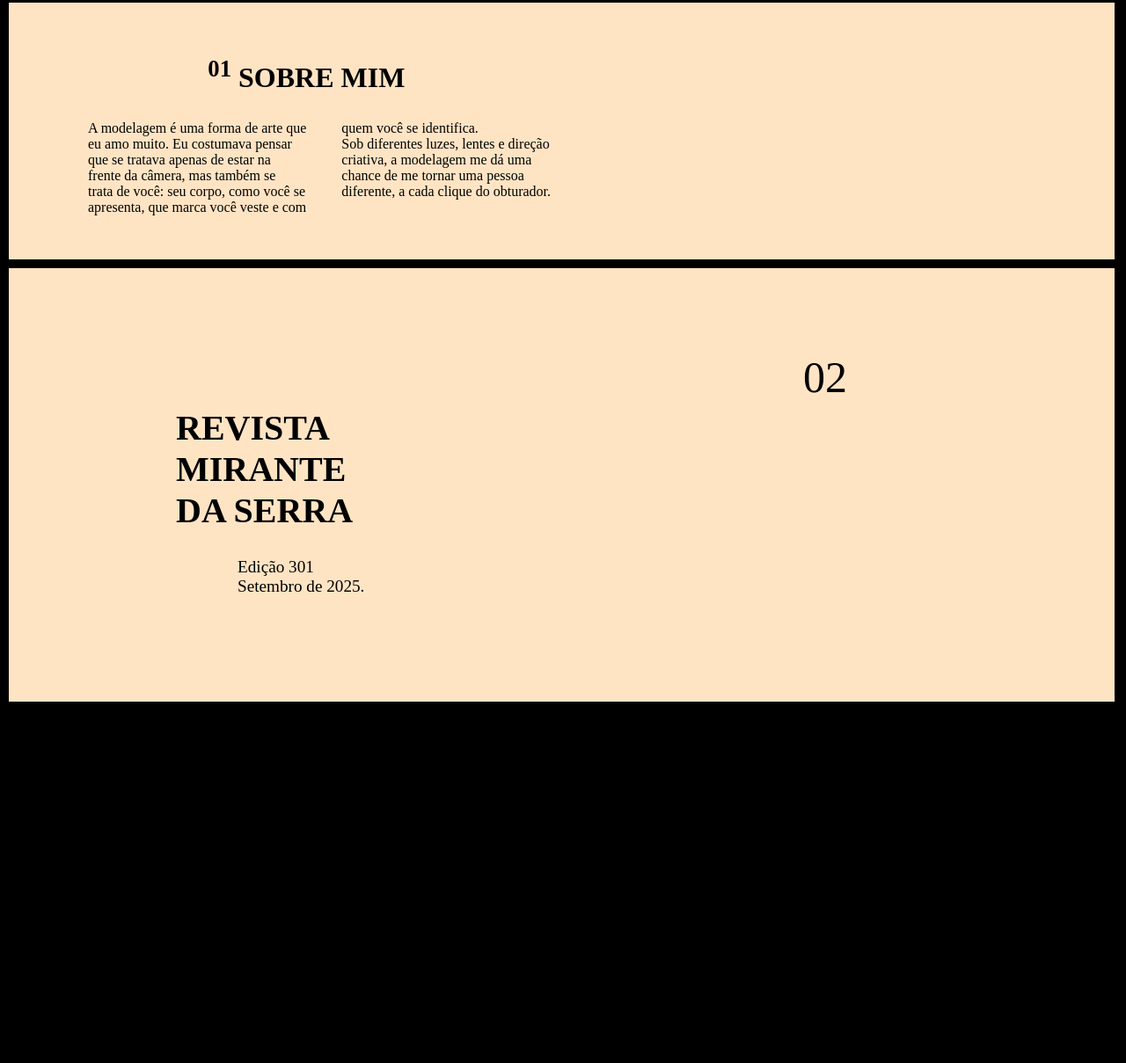
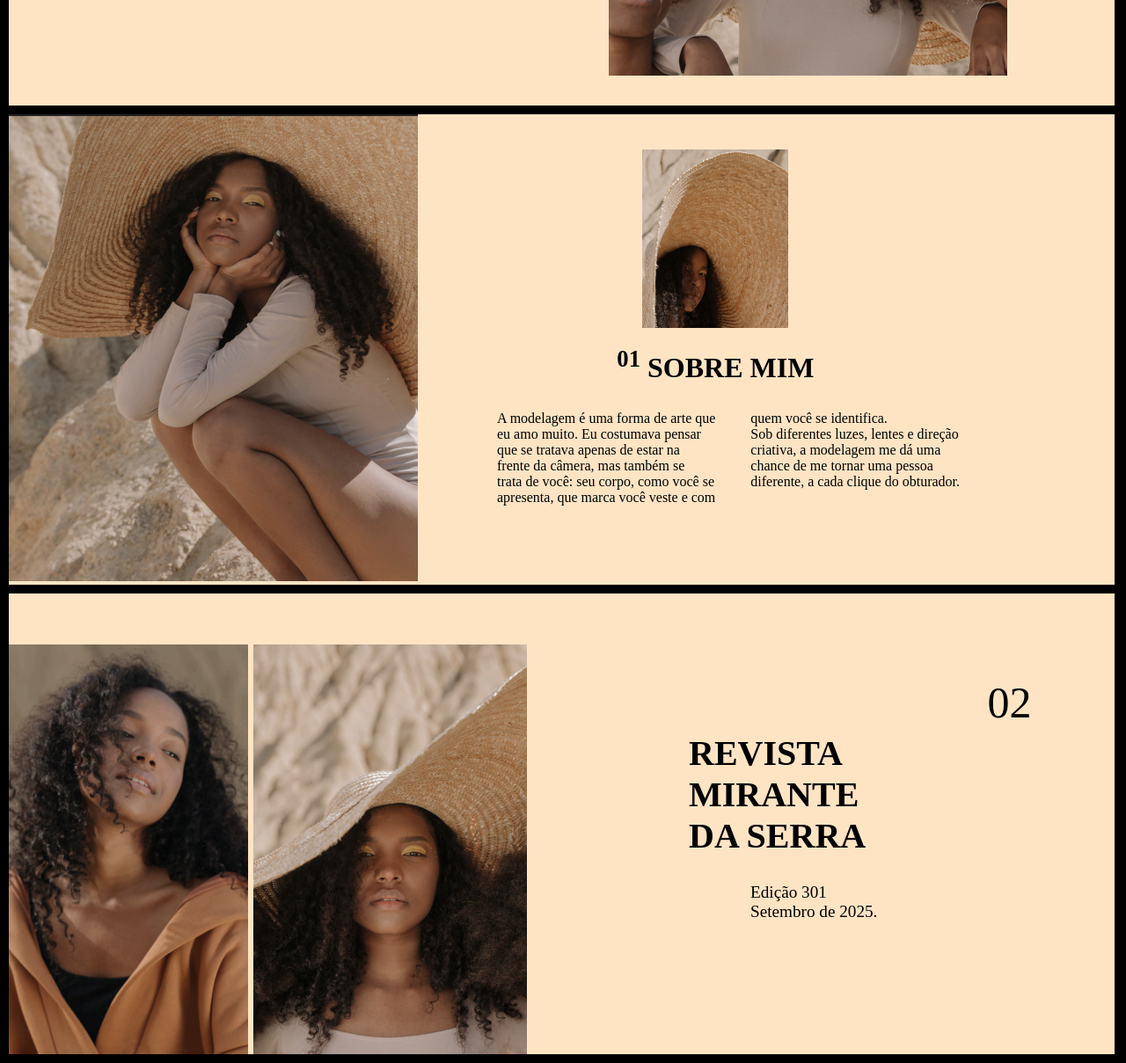
Before and after one commit to vinny81/meu-site, a plain HTML site: page index.html in a window 1280 px wide. Shown: the part 470-1679 px from the top of the page at 88% size. Before the commit the page ends 1278 px from the top, so only its background shows below. Drawn offline with Linux system fonts and the light colour scheme.

Commit message:
Atualizar o index.html

```diff
--- a/index.html
+++ b/index.html
@@ -30,7 +30,7 @@
 
         <div class="colunadireita">
             <div class="headerdir">
-                <img src="Prova/img02.png" alt="">
+                <img src="img02.png" alt="">
             </div>
 
         </div>
@@ -38,12 +38,12 @@
         <div class="conteiner2">
             <div class="colunaesquerda2">
                 <div>
-                    <img src="Prova/img03.png" alt="">
+                    <img src="img03.png" alt="">
                 </div>
             </div>
             <div class="colunadireita2">
 
-                <img src="Prova/img04.png" alt="">
+                <img src="img04.png" alt="">
 
                 <h1><SUP>01</SUP> SOBRE MIM</h1>
                 <p class="texto"> A modelagem é uma forma de arte que<br>
@@ -65,8 +65,8 @@
     <div class="conteiner3">
         <div class="colunaesquerda3">
             <div class="img">
-                <img src="Prova/img05.png" alt="">
-                <img src="Prova/img06.png" alt="">
+                <img src="img05.png" alt="">
+                <img src="img06.png" alt="">
             </div>
         </div>
         <div class="colunadireita3">
```
